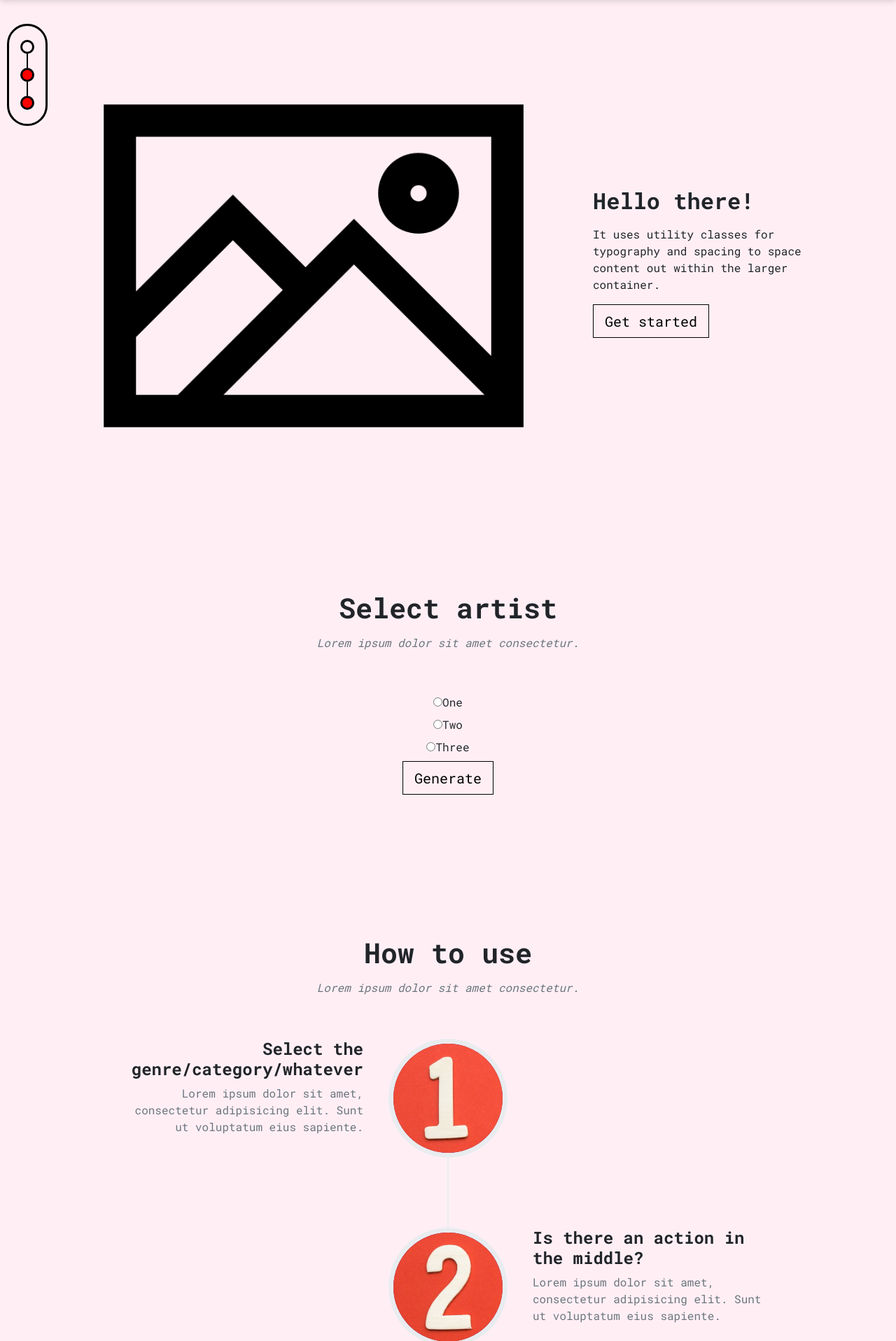
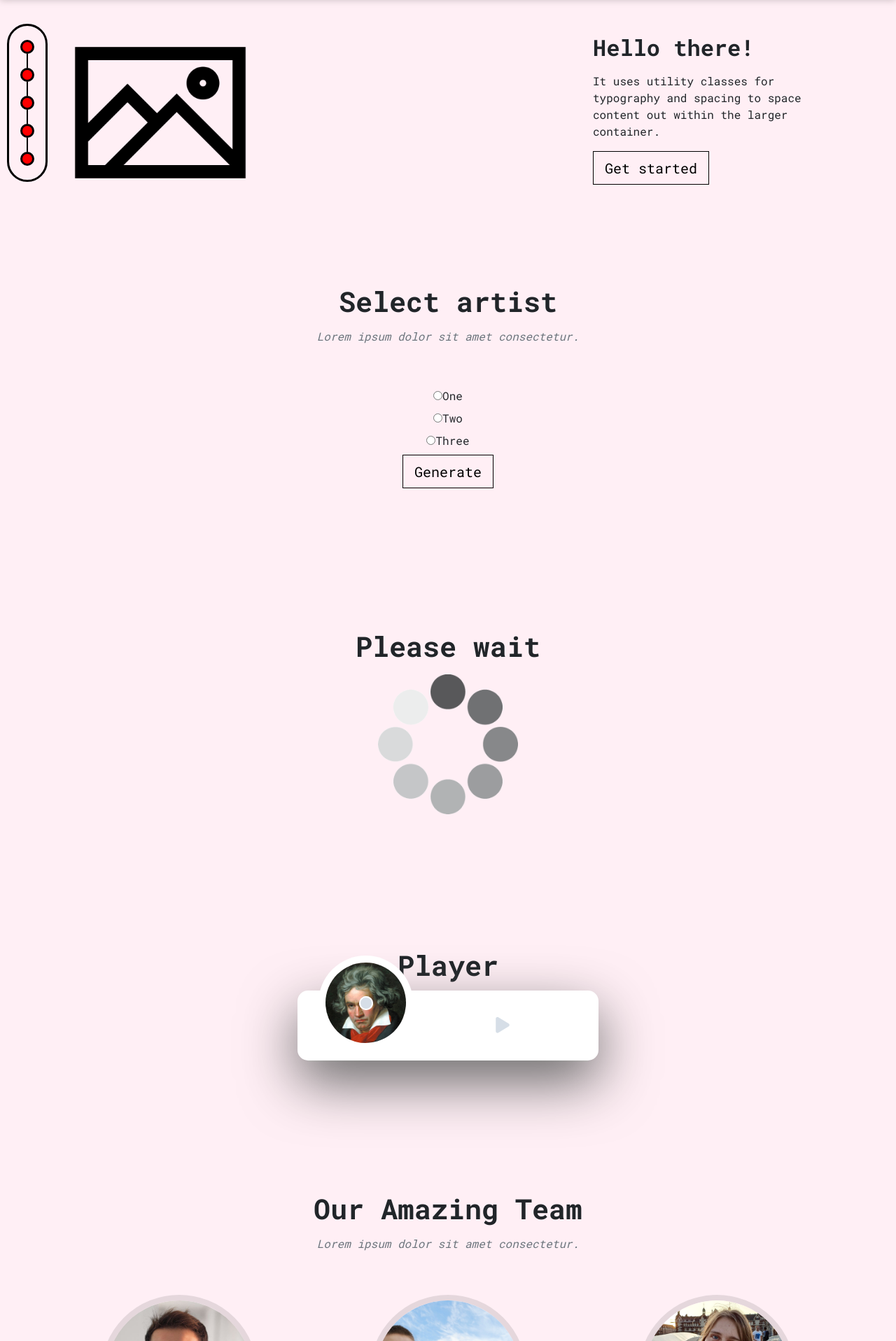
Before and after one commit to edab96/NeuralMusic, a Flask app: page / in a window 1280 px wide. Shown: the part 86-2003 px from the top of the page at 70% size. Run offline with Flask 2, Linux system fonts and the light colour scheme; some libraries are stand-ins or nearby versions.

Commit message:
landing page new sections

```diff
--- a/app/static/stylesheets/style.css
+++ b/app/static/stylesheets/style.css
@@ -27,6 +27,10 @@ ul {
 
 .header-section {
   margin-top: 97px;
+}
+
+#header-img {
+  max-width: 300px;
 }
 
 .lead {
@@ -200,174 +204,6 @@ footer {height: 150px;display: flex;justify-content: center;align-items: center;
     margin-bottom: 4rem;
   }
 
-  .timeline {
-    position: relative;
-    padding: 0;
-    list-style: none;
-  }
-  .timeline:before {
-    position: absolute;
-    top: 0;
-    bottom: 0;
-    left: 40px;
-    width: 2px;
-    margin-left: -1.5px;
-    content: "";
-    background-color: #e9ecef;
-  }
-  .timeline > li {
-    position: relative;
-    min-height: 50px;
-    margin-bottom: 50px;
-  }
-  .timeline > li:after, .timeline > li:before {
-    display: table;
-    content: " ";
-  }
-  .timeline > li:after {
-    clear: both;
-  }
-  .timeline > li .timeline-panel {
-    position: relative;
-    float: right;
-    width: 100%;
-    padding: 0 20px 0 100px;
-    text-align: left;
-  }
-  .timeline > li .timeline-panel:before {
-    right: auto;
-    left: -15px;
-    border-right-width: 15px;
-    border-left-width: 0;
-  }
-  .timeline > li .timeline-panel:after {
-    right: auto;
-    left: -14px;
-    border-right-width: 14px;
-    border-left-width: 0;
-  }
-  .timeline > li .timeline-image {
-    position: absolute;
-    z-index: 100;
-    left: 0;
-    width: 50px;
-    height: 50px;
-    margin-left: 0;
-    text-align: center;
-    color: white;
-    border: 7px solid #e9ecef;
-    border-radius: 100%;
-    background-color: #6C247E;
-  }
-  .timeline > li .timeline-image h4 {
-    font-size: 10px;
-    line-height: 14px;
-    margin-top: 12px;
-  }
-  .timeline > li.timeline-inverted > .timeline-panel {
-    float: right;
-    padding: 0 20px 0 100px;
-    text-align: left;
-  }
-  .timeline > li.timeline-inverted > .timeline-panel:before {
-    right: auto;
-    left: -15px;
-    border-right-width: 15px;
-    border-left-width: 0;
-  }
-  .timeline > li.timeline-inverted > .timeline-panel:after {
-    right: auto;
-    left: -14px;
-    border-right-width: 14px;
-    border-left-width: 0;
-  }
-  .timeline > li:last-child {
-    margin-bottom: 0;
-  }
-  .timeline .timeline-heading h4 {
-    margin-top: 0;
-    color: inherit;
-  }
-  .timeline .timeline-heading h4.subheading {
-    text-transform: none;
-  }
-  .timeline .timeline-body > ul,
-  .timeline .timeline-body > p {
-    margin-bottom: 0;
-  }
-
-  @media (min-width: 768px) {
-    .timeline:before {
-      left: 50%;
-    }
-    .timeline > li {
-      min-height: 100px;
-      margin-bottom: 100px;
-    }
-    .timeline > li .timeline-panel {
-      float: left;
-      width: 41%;
-      padding: 0 20px 20px 30px;
-      text-align: right;
-    }
-    .timeline > li .timeline-image {
-      left: 50%;
-      width: 100px;
-      height: 100px;
-      margin-left: -50px;
-    }
-    .timeline > li .timeline-image h4 {
-      font-size: 13px;
-      line-height: 18px;
-      margin-top: 16px;
-    }
-    .timeline > li.timeline-inverted > .timeline-panel {
-      float: right;
-      padding: 0 30px 20px 20px;
-      text-align: left;
-    }
-  }
-  @media (min-width: 992px) {
-    .timeline > li {
-      min-height: 150px;
-    }
-    .timeline > li .timeline-panel {
-      padding: 0 20px 20px;
-    }
-    .timeline > li .timeline-image {
-      width: 150px;
-      height: 150px;
-      margin-left: -75px;
-    }
-    .timeline > li .timeline-image h4 {
-      font-size: 18px;
-      line-height: 26px;
-      margin-top: 30px;
-    }
-    .timeline > li.timeline-inverted > .timeline-panel {
-      padding: 0 20px 20px;
-    }
-  }
-  @media (min-width: 1200px) {
-    .timeline > li {
-      min-height: 170px;
-    }
-    .timeline > li .timeline-panel {
-      padding: 0 20px 20px 100px;
-    }
-    .timeline > li .timeline-image {
-      width: 170px;
-      height: 170px;
-      margin-left: -85px;
-    }
-    .timeline > li .timeline-image h4 {
-      margin-top: 40px;
-    }
-    .timeline > li.timeline-inverted > .timeline-panel {
-      padding: 0 100px 20px 20px;
-    }
-  }
-
   /* Team */
   .btn-dark {
     background-color: #FF5006;
@@ -410,6 +246,11 @@ footer {height: 150px;display: flex;justify-content: center;align-items: center;
 // Extra large devices (large desktops, 1200px and up)
 @media (min-width: 1200px) { ... } */
 
+/* Gif animation */
+
+#gif-animation {
+  max-width: 200px;
+}
 
 /* Player */
 *:focus
@@ -419,7 +260,7 @@ footer {height: 150px;display: flex;justify-content: center;align-items: center;
 
 #app-cover
 {
-    position: absolute;
+    /* position: absolute; */
     top: 50%;
     right: 0;
     left: 0;
--- a/app/templates/index.html
+++ b/app/templates/index.html
@@ -3,15 +3,17 @@
 {% block content %}
 <div class="leftnav">
     <ul class="leftnav-listing">
-        <li><a href="#header"></a></li>
-        <li><a href="#about"></a></li>
+        <li><a href="#home-header"></a></li>
+        <li><a href="#artist-selection"></a></li>
+        <li><a href="#load-animation"></a></li>
+        <li><a href="#artist-selection"></a></li>
         <li><a href="#team"></a></li>
     </ul>
 </div>
-    <div class="container header-section" id="header">
+    <section class="container header-section" id="home-header">
             <div class="row align-items-center">
                 <div class="col-lg-8">
-                    <img class="img-fluid" src="{{ url_for('static', filename='assets/img/image-placeholder.png') }}" alt="">
+                    <img class="img-fluid" id="header-img" src="{{ url_for('static', filename='assets/img/image-placeholder.png') }}" alt="">
                 </div>
                 <div class="col-lg-4">
                     <p class="lead">Hello there!</p>
@@ -21,7 +23,7 @@
                 </div>
 
             </div>
-    </div>
+        </section>
     <!-- Select artist -->
     <section class="page-section text-center" id="artist-selection">
         <h2 class="section-heading">Select artist</h2>
@@ -29,52 +31,62 @@
         <input type="radio" id="artist1" name="artist" value="artist1"><label for="male">One</label><br>
         <input type="radio" id="artist2" name="artist" value="artist2"><label for="female">Two</label><br>
         <input type="radio" id="artist3" name="artist" value="artist3"><label for="other">Three</label><br>
-        <!-- var input = $("input[name=artist]:checked").val() -->
         <a class="btn btn-primary btn-lg" href="" role="button" id="generate">Generate</a>
     </section>
-    <!-- About-->
-    <section class="page-section text-center" id="about">
-            <div class="container">
-                <div class="text-center">
-                    <h2 class="section-heading">How to use</h2>
-                    <h3 class="section-subheading text-muted">Lorem ipsum dolor sit amet consectetur.</h3>
+    <!-- Loading animation -->
+    <section class="page-section text-center" id="load-animation">
+        <h2 class="section-heading">Please wait</h2>
+        <img class="img-fluid" id="gif-animation" src="{{ url_for('static', filename='assets/img/loading-png-gif.gif') }}" alt="">
+    </section>
+
+    <!-- Player -->
+    <section class="page-section text-center" id="player-section">
+        <h2 class="section-heading">Player</h2>
+        <div id="app-cover">
+            <div id="bg-artwork"></div>
+            <div id="bg-layer"></div>
+            <div id="player">
+                <div id="player-track">
+                    <div id="album-name"></div>
+                    <div id="track-name"></div>
+                    <div id="track-time">
+                        <div id="current-time"></div>
+                        <div id="track-length"></div>
+                    </div>
+                    <div id="s-area">
+                        <div id="ins-time"></div>
+                        <div id="s-hover"></div>
+                        <div id="seek-bar"></div>
+                    </div>
                 </div>
-                <ul class="timeline">
-                    <li>
-                        <div class="timeline-image"><img class="rounded-circle img-fluid" src="{{ url_for('static', filename='assets/img/about/1.png') }}" alt="" /></div>
-                        <div class="timeline-panel">
-                            <div class="timeline-heading">
-                                <h4 class="subheading">Select the genre/category/whatever</h4>
+                <div id="player-content">
+                    <div id="album-art">
+                        <img src="{{ url_for('static', filename='assets/img/player/beethoven.jpg') }}" class="active" id="_1">
+                        <div id="buffer-box">Buffering ...</div>
+                    </div>
+                    <div id="player-controls">
+                        <div class="control">
+                            <!-- <div class="button" id="play-previous">
+                                <i class="fas fa-backward"></i>
+                            </div> -->
+                        </div>
+                        <div class="control">
+                            <div class="player-button" id="play-pause-button">
+                                <i class="fas fa-play"></i>
                             </div>
-                            <div class="timeline-body"><p class="text-muted">Lorem ipsum dolor sit amet, consectetur adipisicing elit. Sunt ut voluptatum eius sapiente.</p></div>
                         </div>
-                    </li>
-                    <li class="timeline-inverted">
-                        <div class="timeline-image"><img class="rounded-circle img-fluid" src="{{ url_for('static', filename='assets/img/about/2.png') }}" alt="" /></div>
-                        <div class="timeline-panel">
-                            <div class="timeline-heading">
-                                <h4 class="subheading">Is there an action in the middle?</h4>
-                            </div>
-                            <div class="timeline-body"><p class="text-muted">Lorem ipsum dolor sit amet, consectetur adipisicing elit. Sunt ut voluptatum eius sapiente.</p></div>
+                        <div class="control">
+                            <!-- <div class="button" id="test-button" style="color: black;">
+                                <i class="fas fa-play"></i>
+                            </div> -->
                         </div>
-                    </li>
-                    <li>
-                        <div class="timeline-image"><img class="rounded-circle img-fluid" src="{{ url_for('static', filename='assets/img/about/3.png') }}" alt="" /></div>
-                        <div class="timeline-panel">
-                            <div class="timeline-heading">
-                                <h4 class="subheading">Press the button!</h4>
-                            </div>
-                            <div class="timeline-body"><p class="text-muted">Lorem ipsum dolor sit amet, consectetur adipisicing elit. Sunt ut voluptatum eius sapiente.</p></div>
-                        </div>
-                    </li>
-                    <li class="timeline-inverted">
-                        <div class="timeline-image">
-                            <h4>Enjoy<br />some music<br />in midi format!</h4>
-                        </div>
-                    </li>
-                </ul>
+                    </div>
+                </div>
             </div>
-        </section>
+        </div>
+    </section>
+
+
     <!-- Team-->
     <section class="page-section" id="team">
             <div class="container">
@@ -114,4 +126,10 @@
                 </div>
             </div>
         </section>
+
+<script src="https://ajax.googleapis.com/ajax/libs/jquery/3.4.1/jquery.min.js"></script>
+<script src='{{ url_for('static', filename='js/lib/WebAudioFontPlayer.js') }}'></script>
+<script src='{{ url_for('static', filename='js/lib/MIDIFile.js') }}'></script>
+<script src='{{ url_for('static', filename='js/lib/MIDIPlayer.js') }}'></script>
+<script src='{{ url_for('static', filename='js/player.js') }}'></script>
 {% endblock %}
```
Also changed, not shown: app/static/js/script.js (+7 -7 lines), app/static/assets/img/loading-png-gif.gif (added).
